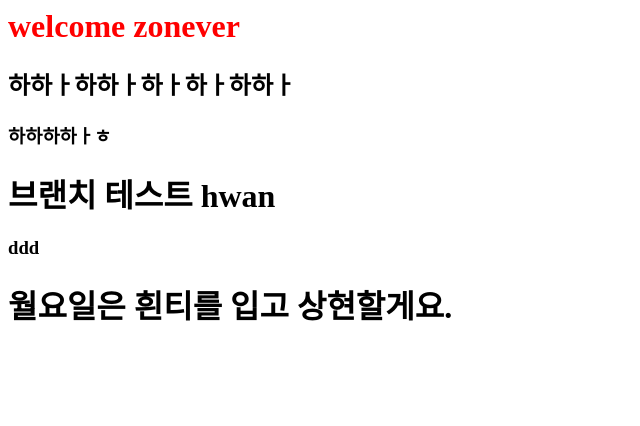
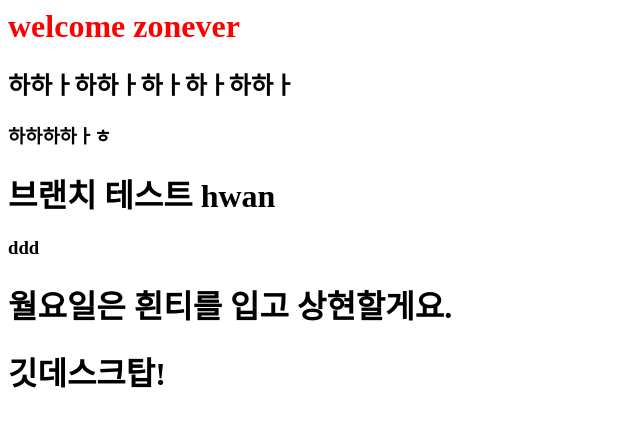
Before and after one commit to zonever/zonver-git-example, a plain HTML site: page index.html in a window 1280 px wide. Shown: the whole page, without its empty margins (0-640 px from the left). Drawn offline with Linux system fonts and the light colour scheme.

Commit message:
add h1 create good!!
굳굳 데스크탑

```diff
--- a/index.html
+++ b/index.html
@@ -10,5 +10,6 @@
   <h1>브랜치 테스트 hwan</h1>
   <h3>ddd</h3>
   <h1>월요일은 흰티를 입고 상현할게요.</h1>
+  <h1>깃데스크탑!</h1>
 </body>
 </html>
```
